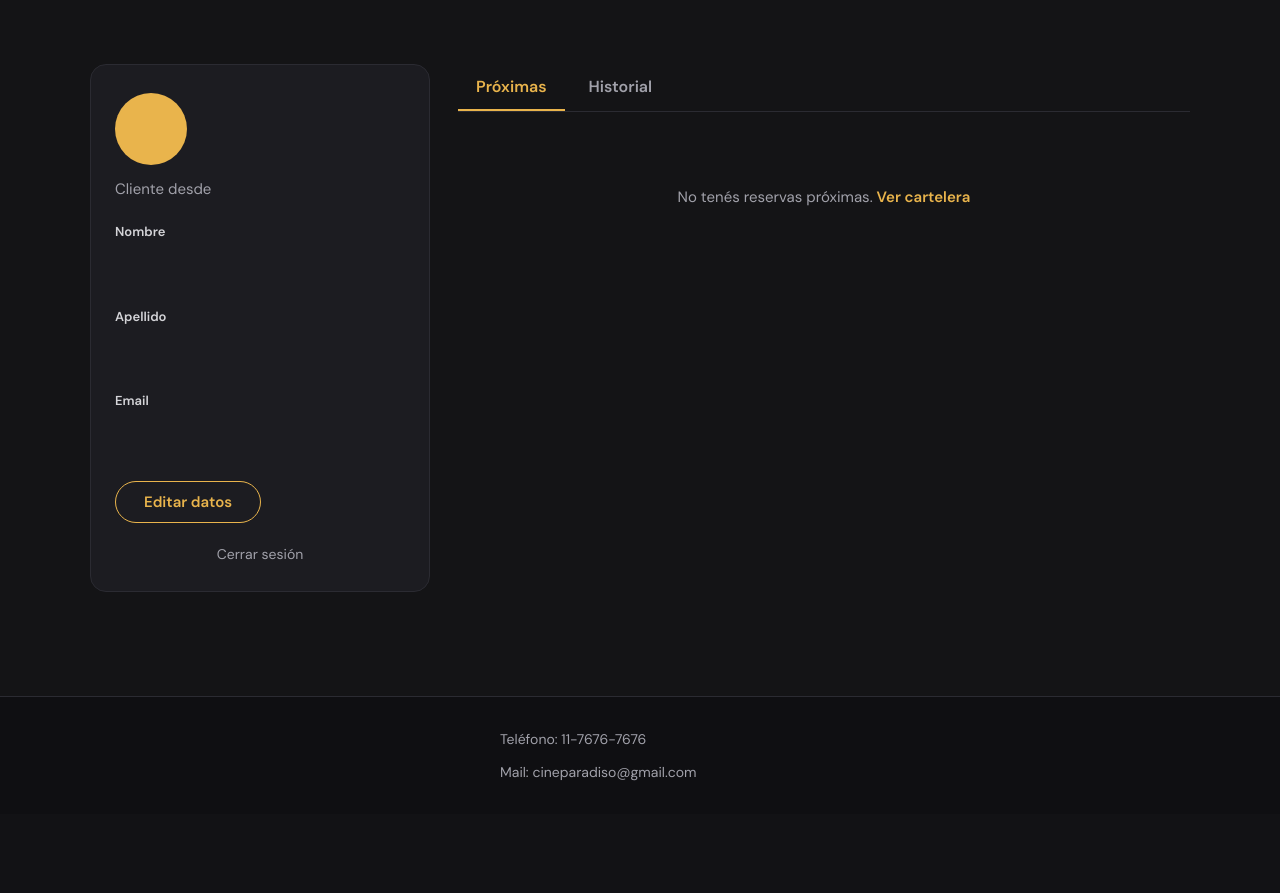
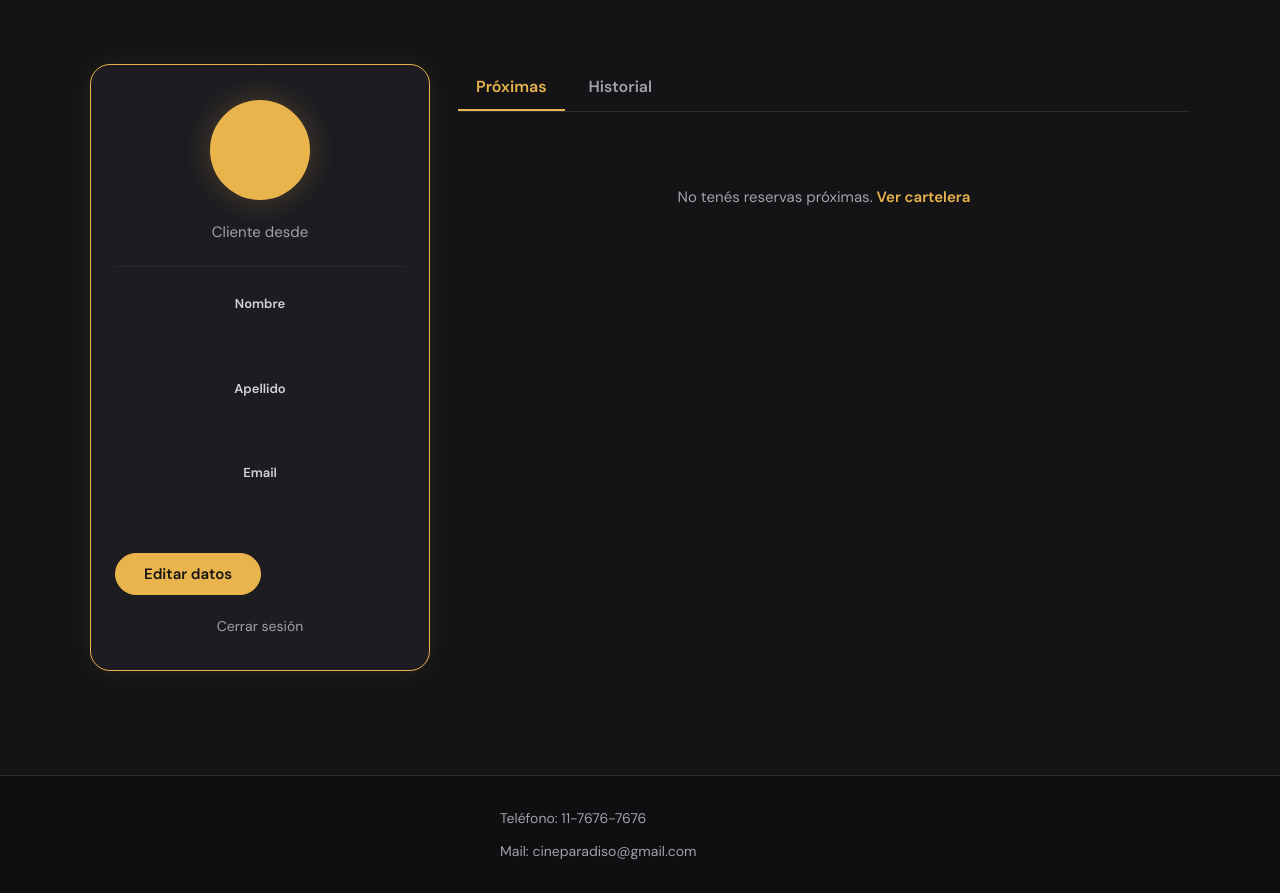
Before and after one commit to gastonroberti12/Get_notas, a Flask app: template frontend/templates/perfil.html in a window 1280 px wide. Shown: the part 69-962 px from the top of the page. Before the commit the page ends 850 px from the top, so only its background shows below. Run offline with Flask 3, Linux system fonts and the light colour scheme; the template is opened without the code that fills it, so the values that code supplies are empty.

Commit message:
feat(frontend): mejorar disenio visual del perfil

```diff
--- a/frontend/static/css/perfil.css
+++ b/frontend/static/css/perfil.css
@@ -12,33 +12,40 @@
 .perfil_datos {
   position: sticky;
   top: 90px;
-  padding: 28px 24px;
+  padding: 35px 24px;
   background: var(--card);
-  border: 1px solid var(--border);
-  border-radius: 16px;
+  border: 1px solid var(--gold);
+  border-radius: 20px;
+  box-shadow: 0 0 25px rgba(233, 180, 76, 0.08);
+  text-align: center;
 }
 
 .perfil_avatar {
-  width: 72px;
-  height: 72px;
+  width: 100px;
+  height: 100px;
   display: grid;
   place-items: center;
+  margin: 0 auto;
   border-radius: 50%;
   background: var(--gold);
   color: var(--bg);
   font-family: var(--font-title);
-  font-size: 28px;
+  font-size: 38px;
+  box-shadow: 0 0 30px rgba(233, 180, 76, 0.25);
 }
 
 .perfil_nombre {
-  margin: 14px 0 2px;
+  margin: 22px 0 8px;
   font-family: var(--font-title);
   font-weight: 400;
-  font-size: 28px;
+  font-size: 30px;
+  color: var(--text);
 }
 
 .perfil_desde {
-  margin: 0 0 22px;
+  margin: 0 0 28px;
+  padding-bottom: 22px;
+  border-bottom: 1px solid var(--border);
   color: var(--text-muted);
 }
 
@@ -48,7 +55,7 @@
   gap: 14px;
 }
 
-/* ===== Campos, alerta y boton del formulario ===== */
+/* ===== Campos, alerta y botón del formulario ===== */
 .formulario_campo {
   display: flex;
   flex-direction: column;
@@ -98,6 +105,7 @@
   font-size: 16px;
   cursor: pointer;
 }
+
 .boton:hover:not(:disabled) {
   background: var(--red-hover);
 }
@@ -129,13 +137,15 @@
   -webkit-text-fill-color: var(--text);
 }
 
-/* Solo existen en modo edicion */
+/* Solo existen en modo edición */
 .solo-edicion {
   display: none;
 }
+
 .formulario-perfil.editando .solo-edicion {
   display: flex;
 }
+
 .formulario-perfil.editando .perfil_editar {
   display: none;
 }
@@ -146,6 +156,7 @@
   gap: 10px;
   margin-top: 4px;
 }
+
 .perfil_acciones .boton {
   padding: 10px 28px;
   border-radius: 999px;
@@ -167,7 +178,17 @@
   cursor: pointer;
 }
 
-.perfil_editar:hover,
+/* Botón editar datos */
+.perfil_editar {
+  background: var(--gold);
+  color: var(--bg);
+  transition: background 0.2s;
+}
+
+.perfil_editar:hover {
+  background: var(--gold-hover);
+}
+
 .perfil_cancelar:hover,
 .reserva_ver_entradas:hover {
   background: var(--gold);
@@ -185,11 +206,12 @@
   font-size: 14px;
   cursor: pointer;
 }
+
 .perfil_logout:hover {
   color: var(--danger);
 }
 
-/* Tabs */
+/* ===== Tabs ===== */
 .tabs {
   display: flex;
   gap: 6px;
@@ -224,7 +246,7 @@
   gap: 16px;
 }
 
-/* Tarjeta de reserva */
+/* ===== Tarjeta de reserva ===== */
 .reserva {
   display: flex;
   gap: 18px;
@@ -242,6 +264,7 @@
   background: var(--surface-dark);
   overflow: hidden;
 }
+
 .reserva_poster img {
   display: block;
   width: 100%;
@@ -277,7 +300,6 @@
   color: var(--text-faint);
 }
 
-
 /* Estados */
 .estado {
   flex-shrink: 0;
@@ -289,6 +311,7 @@
   letter-spacing: .03em;
   text-transform: uppercase;
 }
+
 .estado_confirmada {
   color: var(--ok);
 }
@@ -297,7 +320,7 @@
   color: var(--text-soft);
 }
 
-.estado_cancelada  {
+.estado_cancelada {
   color: var(--danger);
 }
 
@@ -308,6 +331,7 @@
   gap: 8px 16px;
   margin-top: 14px;
 }
+
 .reserva_total {
   font-size: 18px;
   color: var(--gold);
@@ -334,6 +358,7 @@
   font-weight: 600;
   cursor: pointer;
 }
+
 .reserva_cancelar:hover {
   background: var(--danger);
   color: var(--bg);
@@ -350,6 +375,7 @@
   text-align: center;
   color: var(--text-muted);
 }
+
 .vacio a {
   color: var(--gold);
   font-weight: 600;
```
